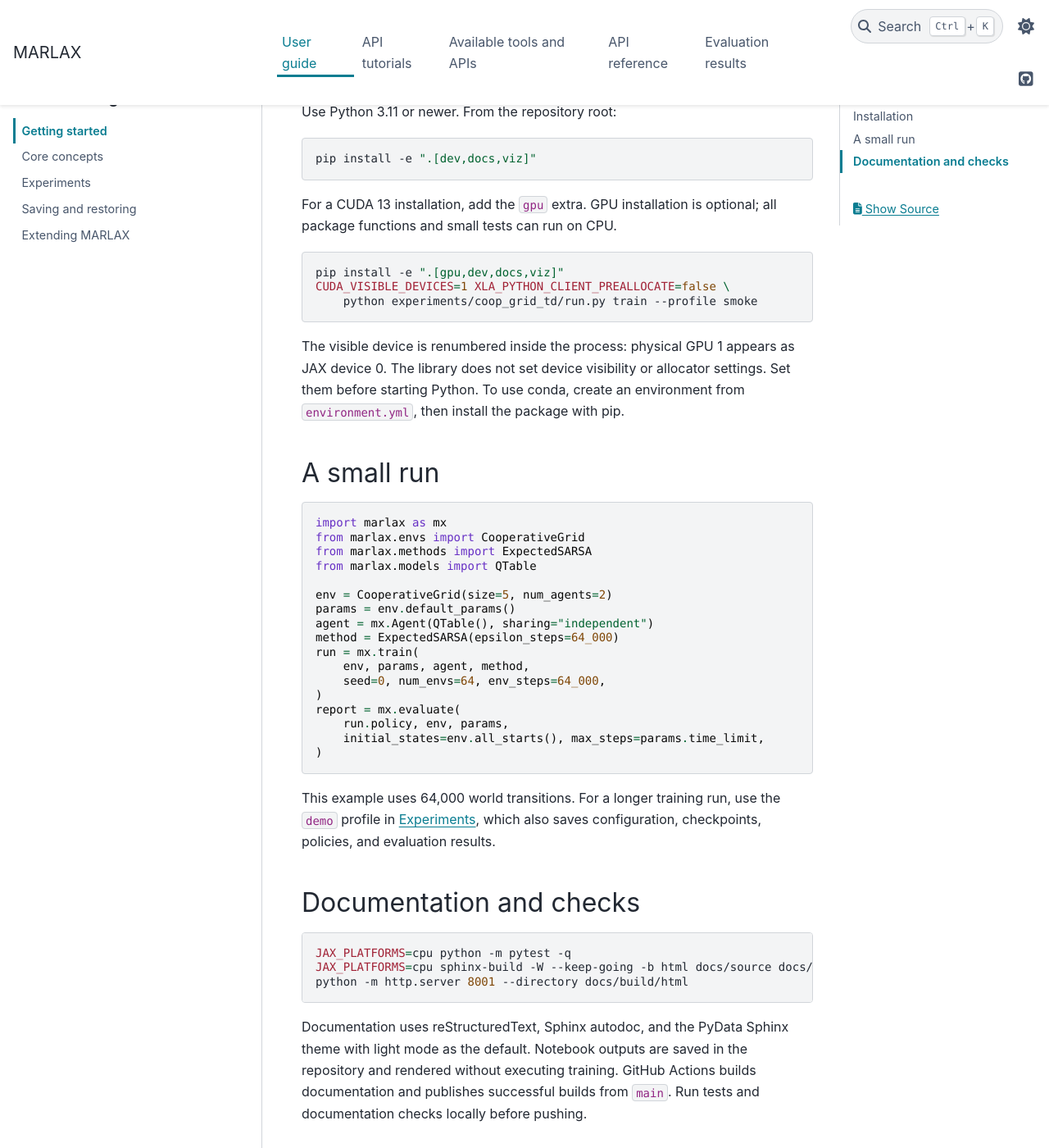
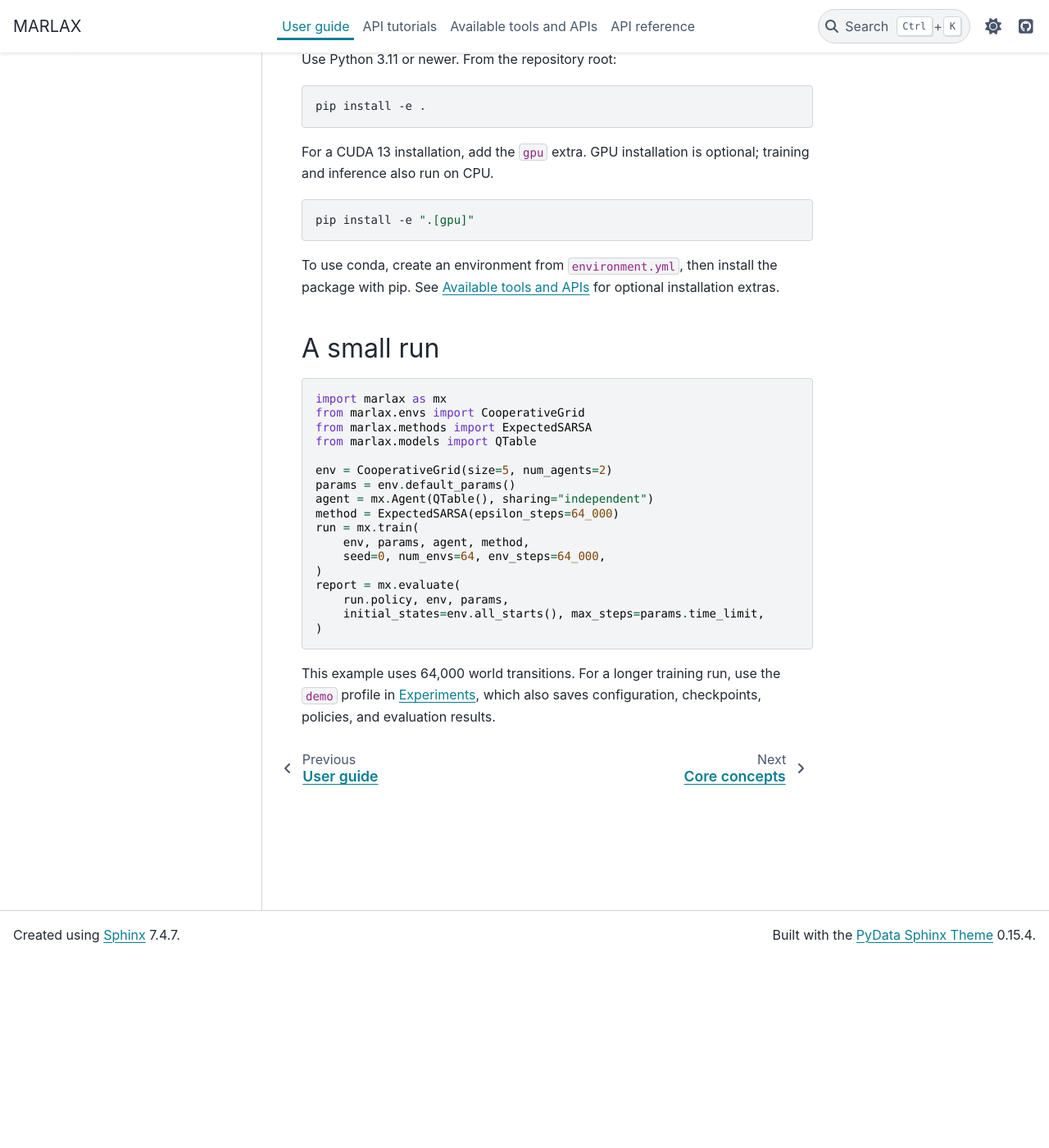
Before and after one commit to rgs2151/marlax, a Sphinx documentation site: the page built from docs/source/getting_started.rst, in a window 1280 px wide and 1400 px high, scrolled down 231 px. Shown: the whole window at 82% size. Built offline with Sphinx 7.4.7 and the PyData theme 0.15.4, drawn with Linux system fonts in a browser that asks for light colours.

```diff
--- a/docs/source/extending.rst
+++ b/docs/source/extending.rst
@@ -34,8 +34,8 @@ Add a model
 
 ``Model.init(key, input_spec, output_spec)`` initializes one parameter slot.
 ``apply(variables, inputs, carry, key)`` returns outputs and carry. ``QTable``
-implements a finite observation/action lookup. The agent stacks parameter slots and applies the model
-per animal. Custom representations can satisfy the model protocol, but the
+implements a finite observation/action lookup. The agent stacks parameter slots
+and applies the model per animal. Custom representations can satisfy the model protocol, but the
 implemented TD methods update table entries directly and require QTable-shaped
 variables. A neural model requires a corresponding gradient-based learning
 method; implementing ``Model`` alone does not make it compatible with these TD
--- a/docs/source/getting_started.rst
+++ b/docs/source/getting_started.rst
@@ -8,21 +8,17 @@ Use Python 3.11 or newer. From the repository root:
 
 .. code-block:: bash
 
-   pip install -e ".[dev,docs,viz]"
+   pip install -e .
 
 For a CUDA 13 installation, add the ``gpu`` extra. GPU installation is optional;
-all package functions and small tests can run on CPU.
+training and inference also run on CPU.
 
 .. code-block:: bash
 
-   pip install -e ".[gpu,dev,docs,viz]"
-   CUDA_VISIBLE_DEVICES=1 XLA_PYTHON_CLIENT_PREALLOCATE=false \
-       python experiments/coop_grid_td/run.py train --profile smoke
+   pip install -e ".[gpu]"
 
-The visible device is renumbered inside the process: physical GPU 1 appears as
-JAX device 0. The library does not set device visibility or allocator settings.
-Set them before starting Python. To use conda, create an environment from
-``environment.yml``, then install the package with pip.
+To use conda, create an environment from ``environment.yml``, then install
+the package with pip. See :doc:`inventory` for optional installation extras.
 
 A small run
 -----------
@@ -50,18 +46,3 @@ A small run
 This example uses 64,000 world transitions. For a longer training run, use the
 ``demo`` profile in :doc:`experiments`, which also saves configuration,
 checkpoints, policies, and evaluation results.
-
-Documentation and checks
-------------------------
-
-.. code-block:: bash
-
-   JAX_PLATFORMS=cpu python -m pytest -q
-   JAX_PLATFORMS=cpu sphinx-build -W --keep-going -b html docs/source docs/build/html
-   python -m http.server 8001 --directory docs/build/html
-
-Documentation uses reStructuredText, Sphinx autodoc, and the PyData Sphinx
-theme with light mode as the default. Notebook outputs are saved in the
-repository and rendered without executing training. GitHub Actions builds
-documentation and publishes successful builds from ``main``. Run tests and
-documentation checks locally before pushing.
--- a/docs/source/index.rst
+++ b/docs/source/index.rst
@@ -18,7 +18,6 @@ to see a trained cooperative policy.
    tutorials
    inventory
    api
-   validation
 
 * :ref:`genindex`
 * :ref:`modindex`
--- a/docs/source/storage.rst
+++ b/docs/source/storage.rst
@@ -4,6 +4,8 @@ Saving and restoring
 MARLAX stores numeric arrays in compressed NPZ files and configuration in JSON.
 ``numpy.load`` uses ``allow_pickle=False``. Model loading never executes serialized
 Python objects.
+
+The examples below continue from the training run in :doc:`getting_started`.
 
 Inference policy
 ----------------
```
Also changed, not shown: CONTRIBUTING.md (added, +39 -0 lines), README.md (+5 -27 lines), docs/source/inventory.rst (+0 -12 lines), docs/source/tutorials.rst (+2 -12 lines), docs/source/validation.rst (deleted, +0 -68 lines), docs/source/notebooks/03_learning_methods.ipynb, docs/source/notebooks/04_training_evaluation.ipynb, docs/source/notebooks/06_custom_environment.ipynb.
